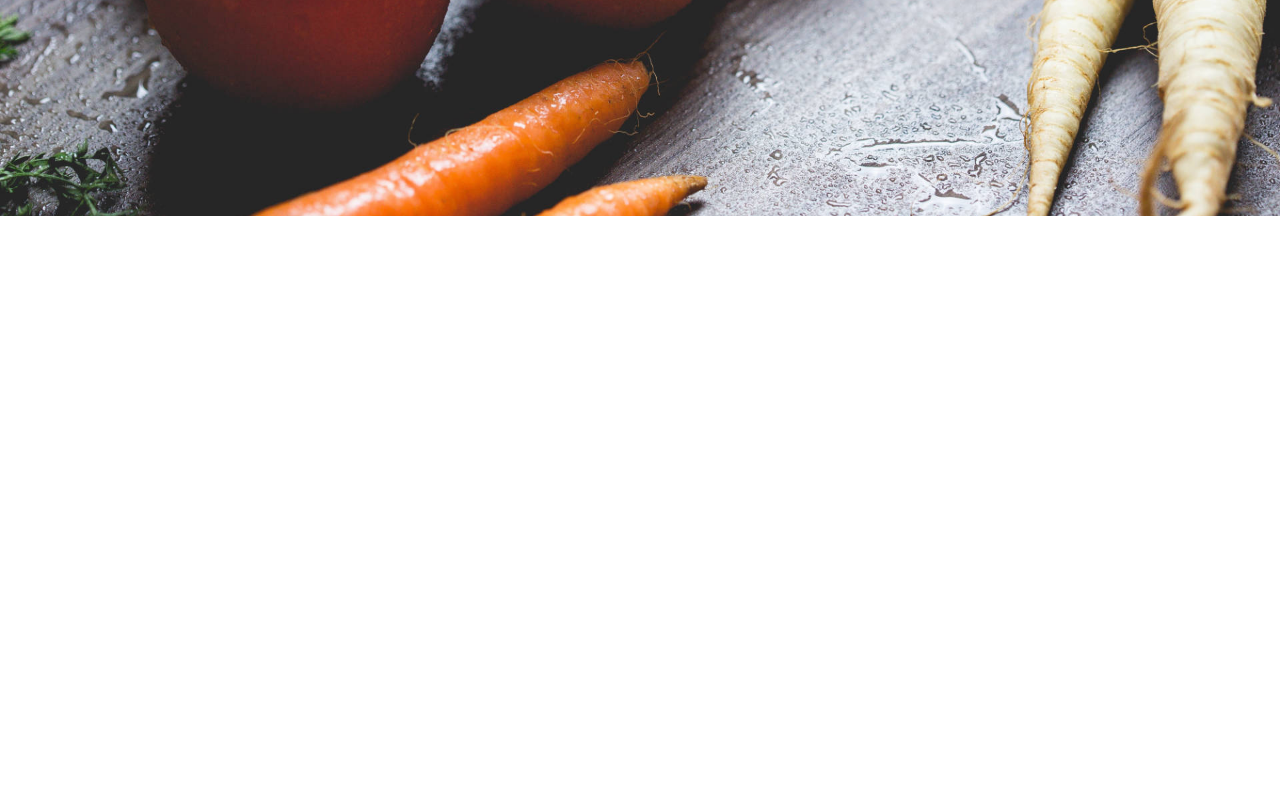
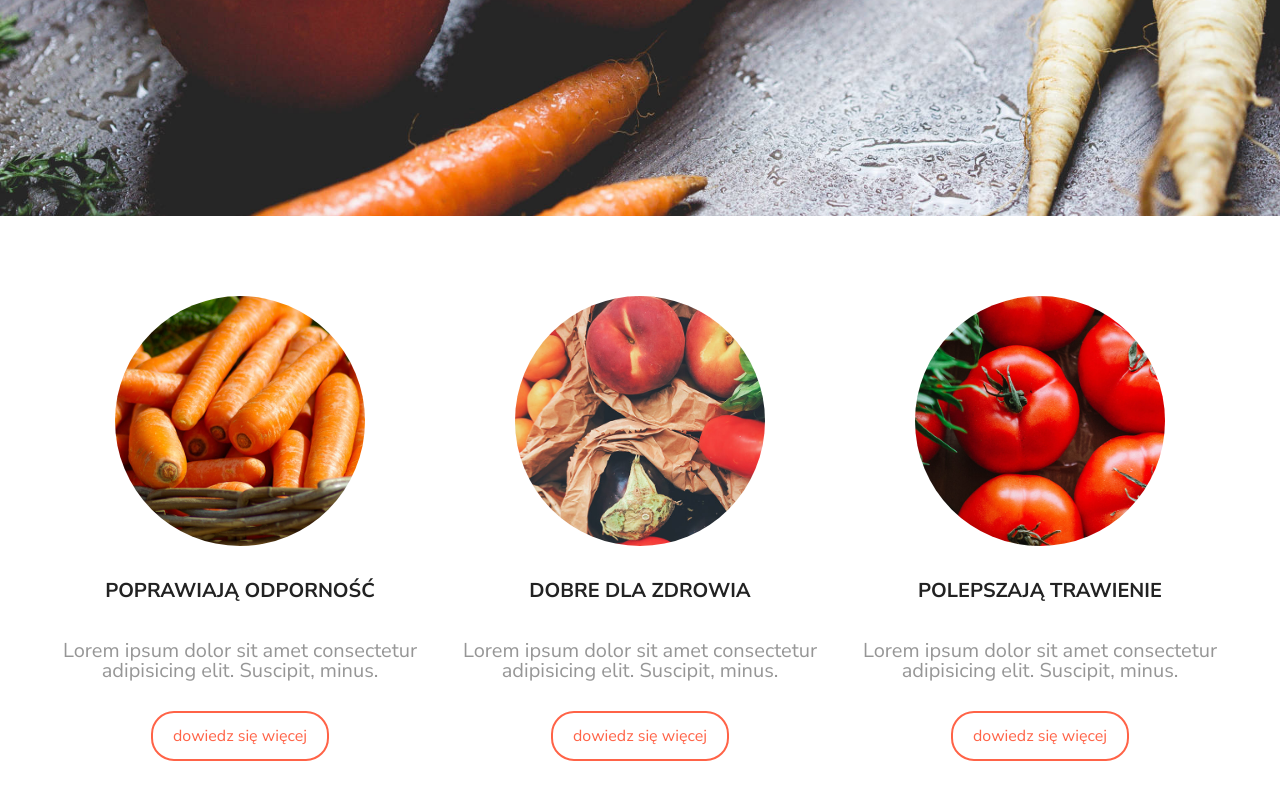
Before and after one commit to KatarzynaMenio/Jem-warzywa, a plain HTML site: page index.html in a window 1280 px wide. Shown: the part 464-1264 px from the top of the page. Before the commit the page ends 800 px from the top, so only its background shows below. Drawn offline with Linux system fonts and the light colour scheme.

Commit message:
4 - create main content section

```diff
--- a/css/style.css
+++ b/css/style.css
@@ -66,3 +66,60 @@ body {
     margin-top: 30px;
     color: rgba(255, 255, 255, 0.5);
 }
+
+/*Main content section*/
+.main__content {
+    display: flex;
+    align-items: center;
+    justify-content: center;
+    margin-bottom: 50px;
+}
+
+.article__container {
+    display: flex;
+}
+
+.photo__img {
+    width: 250px;
+    height: 250px;
+    border-radius: 50%;
+}
+
+.single__article {
+    display: flex;
+    flex-direction: column;
+    align-items: center;
+    margin-top: 80px;
+}
+
+.single__article .article__title {
+    text-transform: uppercase;
+    margin-top: 35px;
+    font-size: 20px;
+    font-weight: 700;
+}
+
+.single__article .article__text {
+    margin-top: 40px;
+    font-size: 20px;
+    font-weight: 400;
+    text-align: center;
+    color: rgba(106, 106, 106, 0.7);
+}
+
+.article__btn {
+    margin: 30px 0 30px 0;
+}
+
+.single__article a {
+    text-decoration: none;
+    color: tomato;
+    border: 2px solid tomato;
+    border-radius: 23px;
+    padding: 15px 20px 15px 20px;
+}
+
+.single__article a:hover {
+    color: white;
+    background-color: tomato;
+}
--- a/index.html
+++ b/index.html
@@ -35,5 +35,31 @@
     <p class="banner__text">Lorem ipsum dolor sit amet consectetur adipisicing elit. Voluptas, voluptatum?</p>
 </section>
 
+<!--Main content section-->
+<section class="container main__content">
+    <article class="article__container">
+        <div class="single__article">
+            <img src="images/photo1.jpg" alt="carrots" class="photo__img">
+            <h2 class="article__title">poprawiają odporność</h2>
+            <p class="article__text">Lorem ipsum dolor sit amet consectetur adipisicing elit. Suscipit, minus.</p>
+            <a href="#" class="article__btn">dowiedz się więcej</a>
+        </div>
+
+        <div class="single__article">
+            <img src="images/photo2.jpg" alt="fruts&vegies" class="photo__img">
+            <h2 class="article__title">dobre dla zdrowia</h2>
+            <p class="article__text">Lorem ipsum dolor sit amet consectetur adipisicing elit. Suscipit, minus.</p>
+            <a href="#" class="article__btn">dowiedz się więcej</a>
+        </div>
+
+        <div class="single__article">
+            <img src="images/photo3.jpg" alt="tomates" class="photo__img">
+            <h2 class="article__title">polepszają trawienie</h2>
+            <p class="article__text">Lorem ipsum dolor sit amet consectetur adipisicing elit. Suscipit, minus.</p>
+            <a href="#" class="article__btn">dowiedz się więcej</a>
+        </div>
+    </article>
+</section>
+
 </body>
 </html>
```
Also changed, not shown: images/photo1.jpg (added), images/photo2.jpg (added), images/photo3.jpg (added).
